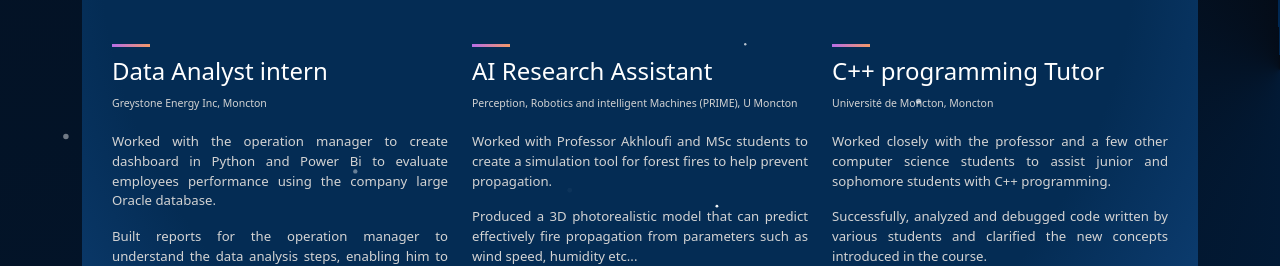
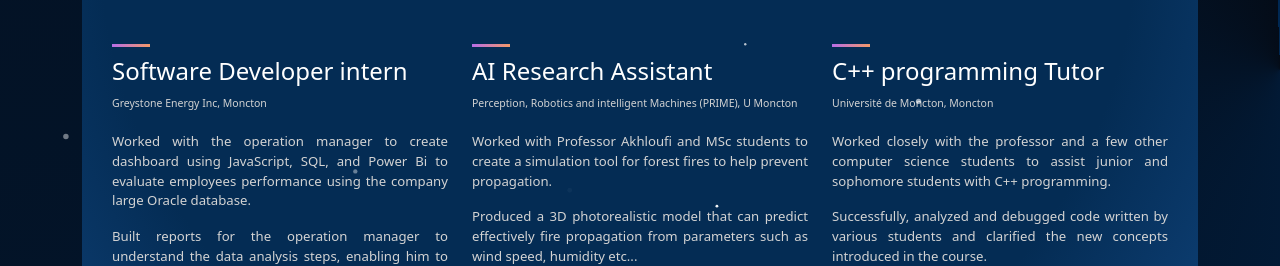
Before and after one commit to Saliou1920/website, a React (Create React App) app: page / in a window 1280 px wide. Shown: the part 482-748 px from the top of the page. Built offline with nearby package versions, Linux system fonts and the light colour scheme.

Commit message:
adding experience

```diff
--- a/src/components/Experience/Experience.jsx
+++ b/src/components/Experience/Experience.jsx
@@ -31,13 +31,13 @@ export default function Experience() {
             <Row>
               <Col xs={12} md={4} className="experience-body-title">
                 <div />
-                <h4>Data Analyst intern</h4>
+                <h4>Software Developer intern</h4>
                 <small>Greystone Energy Inc, Moncton</small>
                 <div className="experience-body-description">
                   <p>
-                    Worked with the operation manager to create dashboard in
-                    Python and Power Bi to evaluate employees performance using
-                    the company large Oracle database.
+                    Worked with the operation manager to create dashboard using
+                    JavaScript, SQL, and Power Bi to evaluate employees
+                    performance using the company large Oracle database.
                   </p>
                   <p>
                     Built reports for the operation manager to understand the
```
